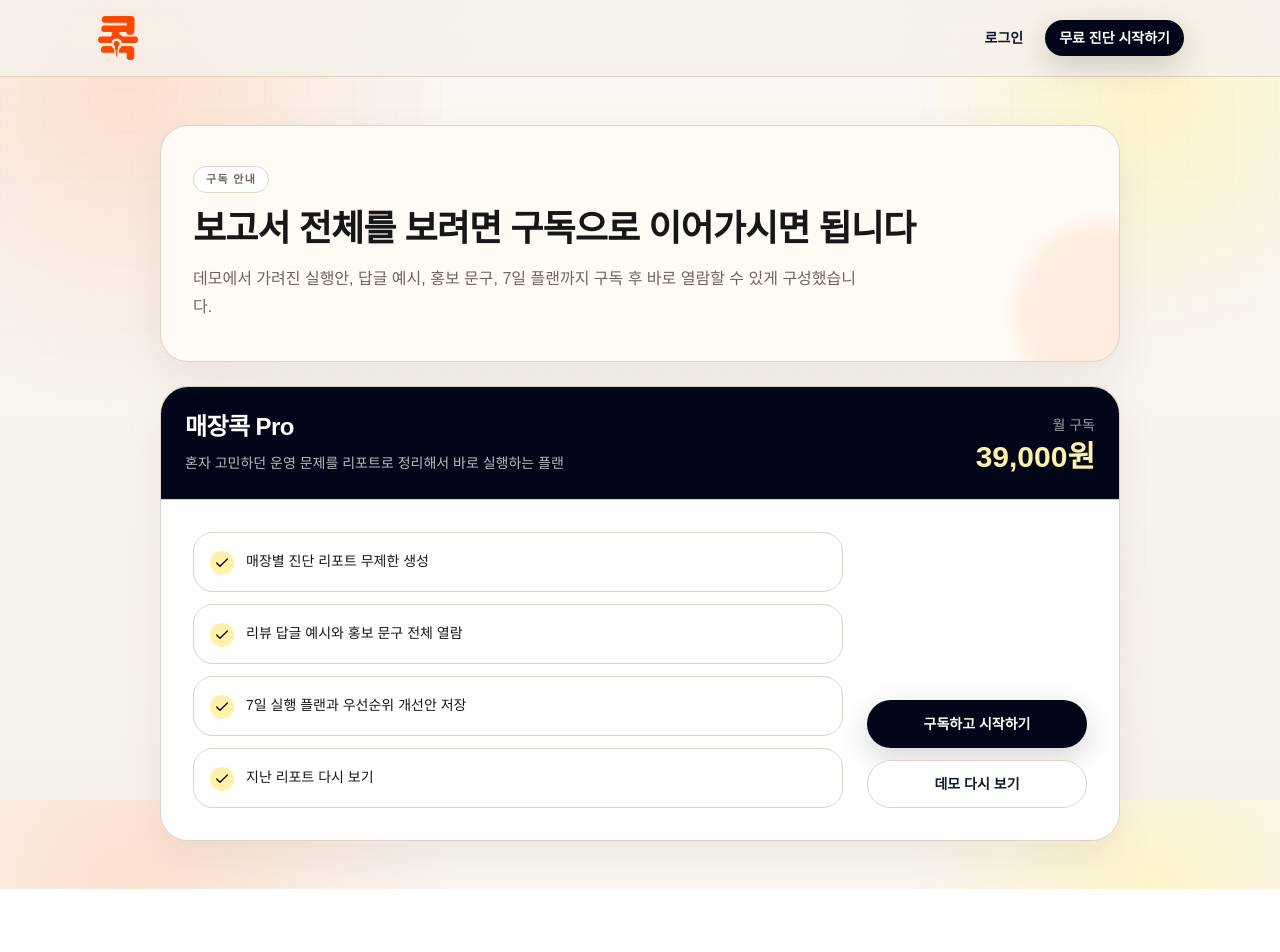
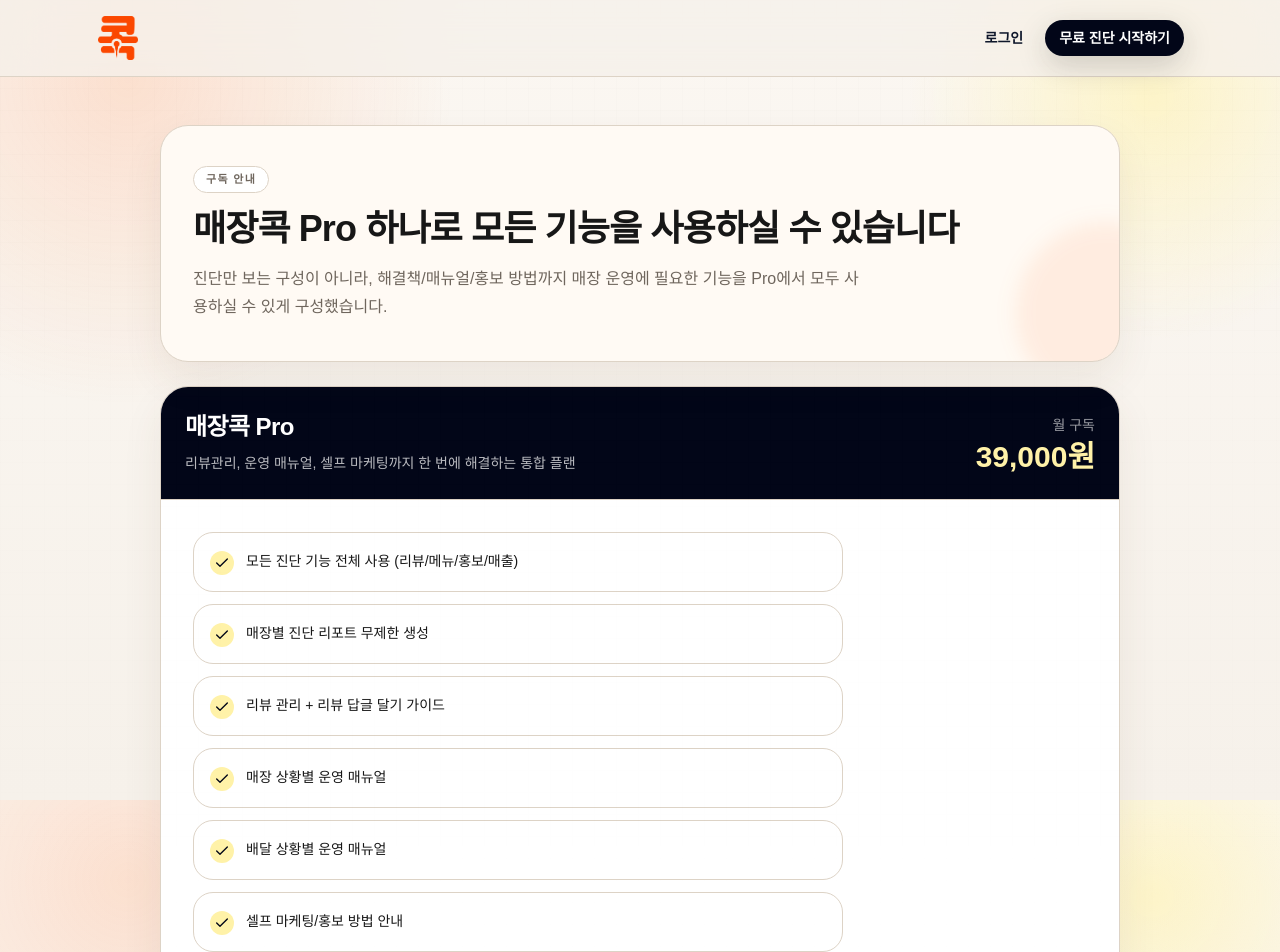
Before and after one commit to NACADMIC/storecok, a Next.js app: page /pricing in a window 1280 px wide. Shown: the top 952 px of the page. Before the commit the page ends 889 px from the top, so only its background shows below. Built offline with nearby package versions, Linux system fonts and the light colour scheme; no server answers; a web font is replaced by a local one.

Commit message:
Clarify_pro_plan_includes_all_features

```diff
--- a/src/app/pricing/page.tsx
+++ b/src/app/pricing/page.tsx
@@ -6,9 +6,15 @@
 import { Card, CardContent, CardHeader, CardTitle } from "@/components/ui/card";
 
 const planItems = [
+  "모든 진단 기능 전체 사용 (리뷰/메뉴/홍보/매출)",
   "매장별 진단 리포트 무제한 생성",
+  "리뷰 관리 + 리뷰 답글 달기 가이드",
+  "매장 상황별 운영 매뉴얼",
+  "배달 상황별 운영 매뉴얼",
+  "셀프 마케팅/홍보 방법 안내",
   "리뷰 답글 예시와 홍보 문구 전체 열람",
   "7일 실행 플랜과 우선순위 개선안 저장",
+  "프리미엄 진단보고서 (결제 후 2영업일 내)",
   "지난 리포트 다시 보기",
 ];
 
@@ -19,11 +25,11 @@
         <CardContent className="px-6 py-8 sm:px-8 sm:py-10">
           <Badge>구독 안내</Badge>
           <h1 className="mt-4 text-3xl font-semibold tracking-tight sm:text-4xl">
-            보고서 전체를 보려면 구독으로 이어가시면 됩니다
+            매장콕 Pro 하나로 모든 기능을 사용하실 수 있습니다
           </h1>
           <p className="mt-4 max-w-2xl text-sm leading-7 text-muted-foreground sm:text-base">
-            데모에서 가려진 실행안, 답글 예시, 홍보 문구, 7일 플랜까지 구독 후 바로
-            열람할 수 있게 구성했습니다.
+            진단만 보는 구성이 아니라, 해결책/매뉴얼/홍보 방법까지 매장 운영에 필요한
+            기능을 Pro에서 모두 사용하실 수 있게 구성했습니다.
           </p>
         </CardContent>
       </Card>
@@ -34,7 +40,7 @@
             <div>
               <CardTitle className="text-2xl text-white">매장콕 Pro</CardTitle>
               <p className="mt-2 text-sm leading-6 text-white/72">
-                혼자 고민하던 운영 문제를 리포트로 정리해서 바로 실행하는 플랜
+                리뷰관리, 운영 매뉴얼, 셀프 마케팅까지 한 번에 해결하는 통합 플랜
               </p>
             </div>
             <div className="text-right">
```
